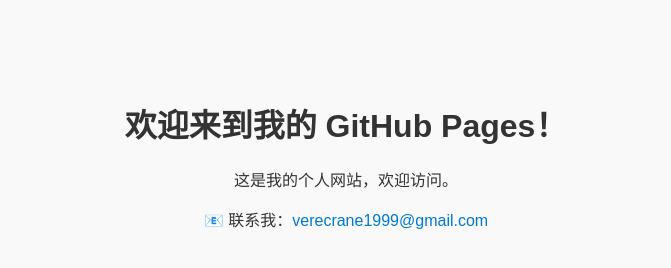
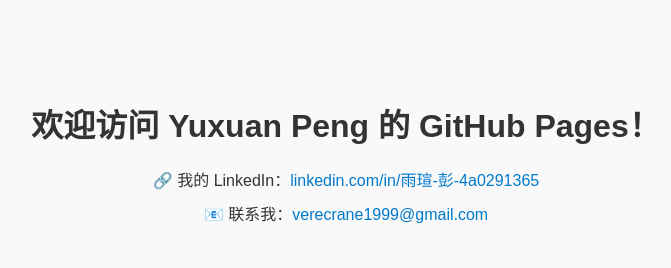
Before and after one commit to verecrane/verecrane.github.io, a plain HTML site: page index.html in a window 1280 px wide. Shown: the whole page, without its empty margins (294-965 px from the left). Drawn offline with Linux system fonts and the light colour scheme.

Commit message:
Update index.html
new

```diff
--- a/index.html
+++ b/index.html
@@ -2,7 +2,7 @@
 <html lang="zh">
 <head>
   <meta charset="UTF-8">
-  <title>我的 GitHub 主页</title>
+  <title>Yuxuan Peng 的 GitHub 主页</title>
   <style>
     body {
       font-family: Arial, sans-serif;
@@ -18,11 +18,14 @@
     a:hover {
       text-decoration: underline;
     }
+    p {
+      margin: 10px 0;
+    }
   </style>
 </head>
 <body>
-  <h1>欢迎来到我的 GitHub Pages！</h1>
-  <p>这是我的个人网站，欢迎访问。</p>
+  <h1>欢迎访问 Yuxuan Peng 的 GitHub Pages！</h1>
+  <p>🔗 我的 LinkedIn：<a href="https://www.linkedin.com/in/雨瑄-彭-4a0291365" target="_blank">linkedin.com/in/雨瑄-彭-4a0291365</a></p>
   <p>📧 联系我：<a href="mailto:verecrane1999@gmail.com">verecrane1999@gmail.com</a></p>
 </body>
 </html>
```
